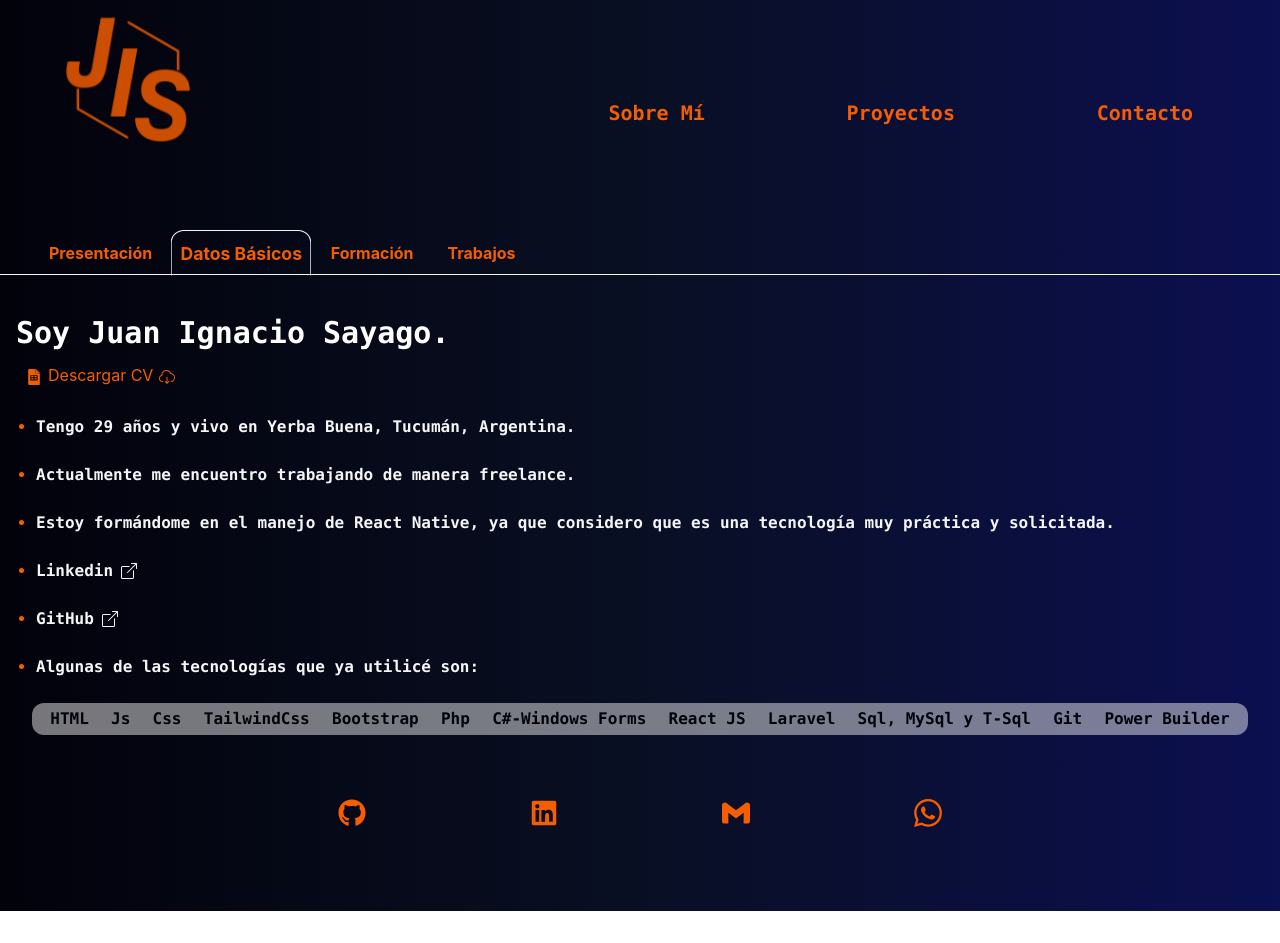
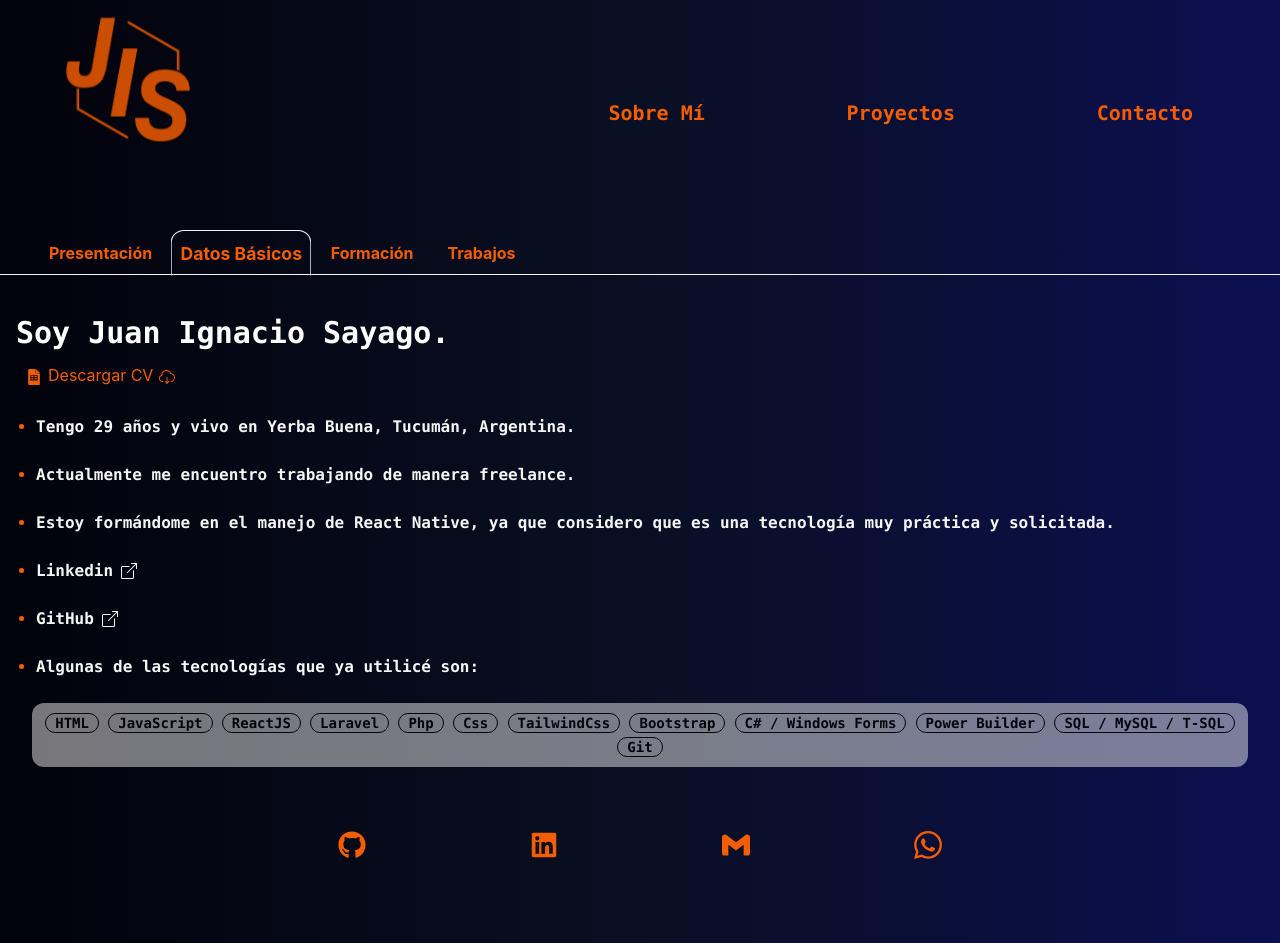
Before and after one commit to JISayago/portfolio, a React (Create React App) app: page / in a window 1280 px wide. Both pictures are taken after a click on the item "Datos Básicos". Before the commit the page ends 911 px from the top, so only its background shows below. Built offline with nearby package versions, Linux system fonts and the light colour scheme.

Commit message:
cambios pequeños json, cambio en lista

```diff
--- a/src/data.json
+++ b/src/data.json
@@ -136,14 +136,14 @@
       "repositorio": "https://github.com/JISayago/portfolio"
     }
   ],
-  "tecnologías": [
+  "tecnologias": [
     {
       "id": 1,
       "nombre": "HTML"
     },
     {
       "id": 2,
-      "nombre": "Js"
+      "nombre": "JavaScript"
     },
     {
       "id": 3,
--- a/src/pages/sub-pages/DatosBasicos.js
+++ b/src/pages/sub-pages/DatosBasicos.js
@@ -1,4 +1,5 @@
-import React from 'react';
+import React, { useEffect, useState } from 'react';
+import data from "../../data.json";
 import { Link } from 'react-router-dom';
 import { SlCloudDownload } from 'react-icons/sl';
 import { SiGooglesheets } from 'react-icons/si';
@@ -14,6 +15,15 @@ function DatosBasicos() {
   const gitPath = 'https://github.com/JISayago';
   const linkPath = 'https://www.linkedin.com/in/juan-ignacio-sayago-749694191/';
   const cv = 'https://drive.google.com/file/d/1nNveERdx36KU39d7-ceQ3WD_CNCOb3pY/view?usp=sharing';
+
+  const [tecnos, setTecnos] = useState([]);
+
+  useEffect(() => {
+    setTecnos(data.tecnologias);
+  }, []);
+
+  console.log(tecnos)
+
 
   function handleRedirect(e, data) {
     e.preventDefault();
@@ -58,21 +68,15 @@ function DatosBasicos() {
         </button>
         </li>
         <li className='m-1 mb-6 text-dark-orange'><label className='text-smoke font-bold'>Algunas de las tecnologías que ya utilicé son: </label></li>
-        <ul className='flex bg-smoke-b rounded-xl text-center
-         mbl:flex-col mbl:mx-16 mbl:mt-4 mbl: w-2/3
+        <ul className='flex flex-wrap bg-smoke-b rounded-xl text-center p-2
+         mbl:flex-col mbl:mx-16 mbl:mt-4 mbl:w-2/3
          sml:flex-row sml:justify-evenly sml:mx-0 sml:w-auto '>
-          <li className='m-1 text-dark-blue font-bold text-base'>HTML</li>
-          <li className='m-1 text-dark-blue font-bold text-base'>Js</li>
-          <li className='m-1 text-dark-blue font-bold text-base'>Css</li>
-          <li className='m-1 text-dark-blue font-bold text-base'>TailwindCss</li>
-          <li className='m-1 text-dark-blue font-bold text-base'>Bootstrap</li>
-          <li className='m-1 text-dark-blue font-bold text-base'>Php</li>
-          <li className='m-1 text-dark-blue font-bold text-base'>C#-Windows Forms</li>
-          <li className='m-1 text-dark-blue font-bold text-base'>React JS</li>
-          <li className='m-1 text-dark-blue font-bold text-base'>Laravel</li>
-          <li className='m-1 text-dark-blue font-bold text-base'>Sql, MySql y T-Sql</li>
-          <li className='m-1 text-dark-blue font-bold text-base'>Git</li>
-          <li className='m-1 text-dark-blue font-bold text-base'>Power Builder</li>
+          {tecnos.map(t =>
+            <li className="badge mx-1 my-0.5 badge-outline text-dark-blue font-bold text-sm
+            mbl:w-full
+            sml:w-auto
+            ">{t.nombre}</li>
+          ) }
         </ul>
       </ul>
     </div>
```
